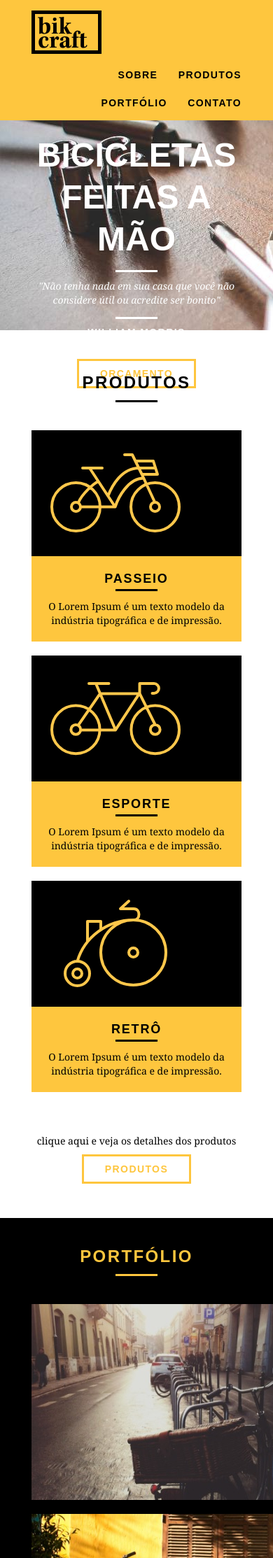
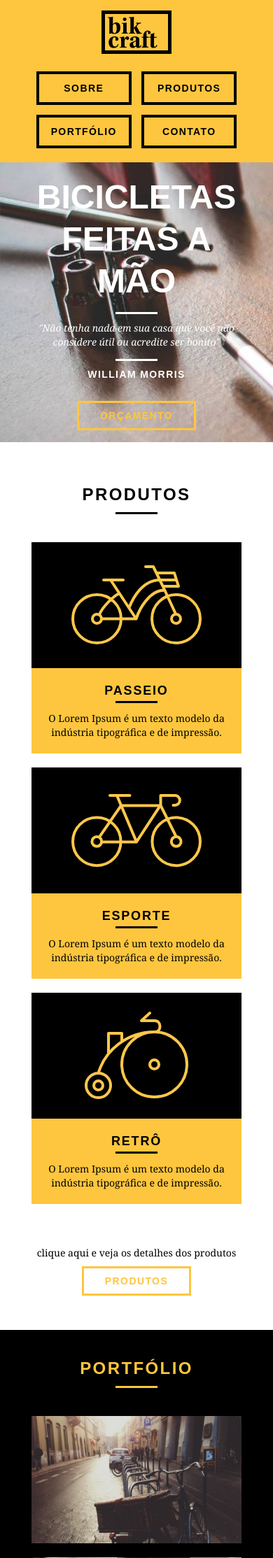
Before and after one commit to flaviolehmann/bikcraft, a PHP site: page /index.html in a window 390 px wide; the page is wider, and only the part inside the window is pictured. Shown: the top 2227 px of that part at 70% size. Run offline with PHP 8.4, Linux system fonts and the light colour scheme.

Commit message:
add classe de responsividade basica a todas as pages

```diff
--- a/web/contato.html
+++ b/web/contato.html
@@ -2,12 +2,14 @@
 <html lang="pt-br">
 	<head>
 		<meta charset="utf-8">
+		<meta name="viewport" content="width=device-width, initial-scale=1.0">
 		<title> Bikcraft - Contato </title>
 		<link rel="stylesheet" href="css/normalize.css">
 		<link rel="stylesheet" href="css/reset.css">
 		<link rel="stylesheet" href="css/grid.css">
 		<link rel="stylesheet" href="css/style.css">
 		<link rel="stylesheet" href="css/contato.css">
+		<link rel="stylesheet" href="css/responsivo.css">
 	</head>
 	<body>
 		<header class="header">
--- /dev/null
+++ b/web/css/responsivo.css
@@ -0,0 +1,43 @@
+@media only screen and (min-width: 788px) and (max-width: 979px) {
+
+}
+
+@media only screen and (max-width: 787px) {
+  .header {
+    position: relative;
+    padding-bottom: 10px;
+  }
+
+  .header img {
+    margin: 0 auto 20px auto;
+  }
+
+  .header_menu {
+    text-align: center;
+  }
+
+  .header_menu ul li {
+    margin: 5px;
+  }
+
+  .header_menu ul li a {
+    border: 4px solid black;
+    width: 136px;
+    display: block;
+    float: left;
+  }
+
+  .header_menu ul li a:hover {
+    color: white;
+    border-color: white;
+  }
+
+  .introducao {
+    margin-top: 0;
+    height: 400px;
+  }
+
+  .introducao h1 {
+    padding-top: 20px;
+  }
+}
--- a/web/css/style.css
+++ b/web/css/style.css
@@ -10,6 +10,7 @@ p {
 
 img {
   display: block;
+  max-width: 100%;
 }
 
 .btn {
@@ -182,6 +183,11 @@ img {
   text-align: center;
 }
 
+.produtos_lista_icone img {
+  display: block;
+  margin: 0 auto;
+}
+
 .call {
   text-align: center;
   clear: both;
--- a/web/index.html
+++ b/web/index.html
@@ -3,10 +3,12 @@
 	<head>
 		<meta charset="utf-8">
 		<title> Bikcraft </title>
+		<meta name="viewport" content="width=device-width, initial-scale=1.0">
 		<link rel="stylesheet" href="css/normalize.css">
 		<link rel="stylesheet" href="css/reset.css">
 		<link rel="stylesheet" href="css/grid.css">
 		<link rel="stylesheet" href="css/style.css">
+		<link rel="stylesheet" href="css/responsivo.css">
 	</head>
 	<body>
 		<header class="header">
--- a/web/portfolio.html
+++ b/web/portfolio.html
@@ -2,12 +2,14 @@
 <html lang="pt-br">
 	<head>
 		<meta charset="utf-8">
+		<meta name="viewport" content="width=device-width, initial-scale=1.0">
 		<title> Bikcraft - Portfólio </title>
 		<link rel="stylesheet" href="css/normalize.css">
 		<link rel="stylesheet" href="css/reset.css">
 		<link rel="stylesheet" href="css/grid.css">
 		<link rel="stylesheet" href="css/style.css">
 		<link rel="stylesheet" href="css/portfolio.css">
+		<link rel="stylesheet" href="css/responsivo.css">
 	</head>
 	<body>
 		<header class="header">
--- a/web/produtos.html
+++ b/web/produtos.html
@@ -1,13 +1,15 @@
 <!DOCTYPE html>
 <html lang="pt-br">
 	<head>
-		<meta charset="utf-8">
+    <meta charset="utf-8">
+    <meta name="viewport" content="width=device-width, initial-scale=1.0">
 		<title> Bikcraft - Produtos </title>
 		<link rel="stylesheet" href="css/normalize.css">
 		<link rel="stylesheet" href="css/reset.css">
 		<link rel="stylesheet" href="css/grid.css">
 		<link rel="stylesheet" href="css/style.css">
-		<link rel="stylesheet" href="css/produtos.css">
+    <link rel="stylesheet" href="css/produtos.css">
+    <link rel="stylesheet" href="css/responsivo.css">
 	</head>
 	<body>
 		<header class="header">
--- a/web/sobre.html
+++ b/web/sobre.html
@@ -2,12 +2,14 @@
 <html lang="pt-br">
 	<head>
 		<meta charset="utf-8">
+		<meta name="viewport" content="width=device-width, initial-scale=1.0">
 		<title> Bikcraft - Sobre </title>
 		<link rel="stylesheet" href="css/normalize.css">
 		<link rel="stylesheet" href="css/reset.css">
 		<link rel="stylesheet" href="css/grid.css">
 		<link rel="stylesheet" href="css/style.css">
 		<link rel="stylesheet" href="css/sobre.css">
+		<link rel="stylesheet" href="css/responsivo.css">
 	</head>
 	<body>
 		<header class="header">
```
